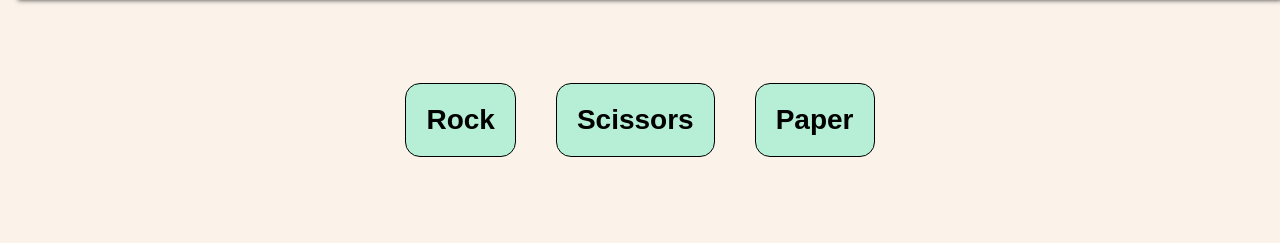
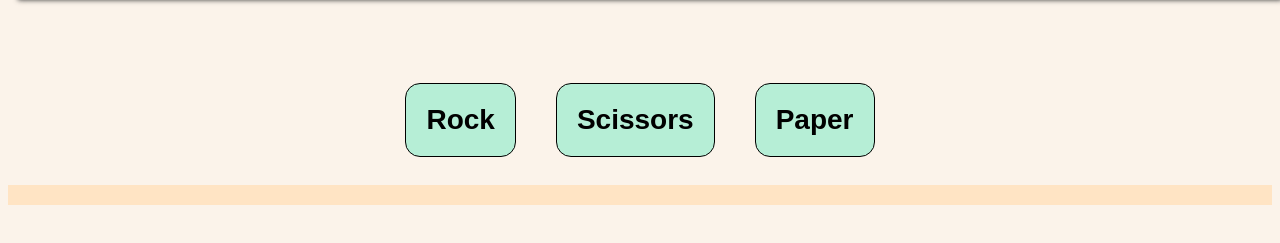
Before and after one commit to SalxIeva/RockPaperScissors, a plain HTML site: page index.html in a window 1280 px wide. Shown: the part 103-346 px from the top of the page. Drawn offline with Linux system fonts and the light colour scheme.

Commit message:
styling adn ids added to score n result

```diff
--- a/index.js
+++ b/index.js
@@ -47,6 +47,7 @@ let playGame = () => {
     document.body.appendChild(result);
 
     const roundSect = document.createElement("div");
+    roundSect.id = "round";
     const humanChoiceSect = document.createElement("div");
     const compChoiceSect = document.createElement("div");
 
@@ -62,7 +63,7 @@ let playGame = () => {
         }
         let computerChoice = getComputerChoice();
 
-        roundSect.textContent = `Round ${roundCount + 1}:`;
+        roundSect.textContent = `Round ${roundCount + 1}`;
         humanChoiceSect.textContent = `Human: ${humanChoice}`;
         compChoiceSect.textContent = `Computer: ${computerChoice}`;
 
--- a/styles.css
+++ b/styles.css
@@ -37,7 +37,7 @@ body {
 }
 
 div {
-    margin-top: 40px;
+    margin-top: 10px;
 }
 
 #score {
@@ -46,4 +46,14 @@ div {
     font-family: 'Lucida Sans', 'Lucida Sans Regular', 'Lucida Grande', 'Lucida Sans Unicode', Geneva, Verdana, sans-serif;
     font-style: italic;
     text-align: center;
+    margin: 40px;
 }
+
+#result {
+    font-size: 18px;
+    font-weight: 600;
+    font-family: 'Lucida Sans', 'Lucida Sans Regular', 'Lucida Grande', 'Lucida Sans Unicode', Geneva, Verdana, sans-serif;
+    text-align: center;
+    background-color: bisque;
+    padding: 10px;
+}
```
